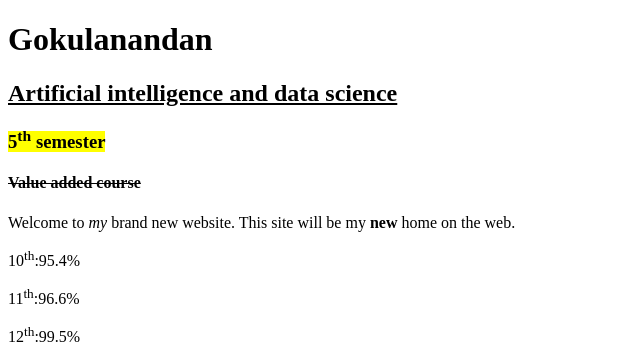
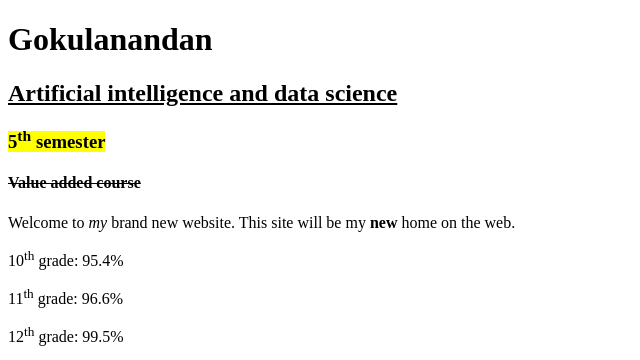
Before and after one commit to Gokulanandan-S/FullStack, a plain HTML site: page index.html in a window 1280 px wide. Shown: the top 360 px of the page, without its empty margins (0-640 px from the left). Drawn offline with Linux system fonts and the light colour scheme; grey boxes are pictures that could not be loaded.

Commit message:
Update index.html

```diff
--- a/index.html
+++ b/index.html
@@ -12,9 +12,9 @@
     <h3><mark><b>5<sup>th</sup> semester</b></mark></h3>
     <h4><strike>Value added course</strike></h4>
     <p>Welcome to <em>my</em> brand new website. This site will be my <strong>new</strong> home on the web.</p>
-    <p>10<sup>th</sup>:95.4%</p>
-    <p>11<sup>th</sup>:96.6%</p>
-    <p>12<sup>th</sup>:99.5%</p>
+    <p>10<sup>th</sup> grade: 95.4%</p>
+    <p>11<sup>th</sup> grade: 96.6%</p>
+    <p>12<sup>th</sup> grade: 99.5%</p>
     <img src="IMG_0606.png" alt="image bruhh" height="360" width="360">
     <a href="https://html.com/">click here to learn about HTML</a>
 </body>
```
